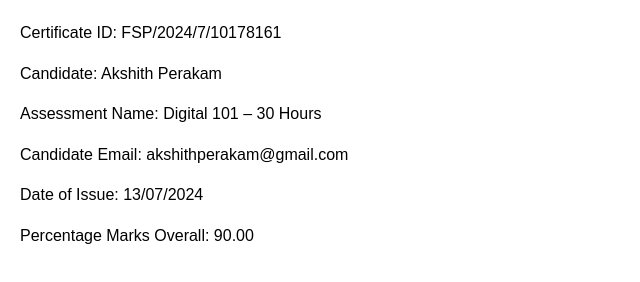
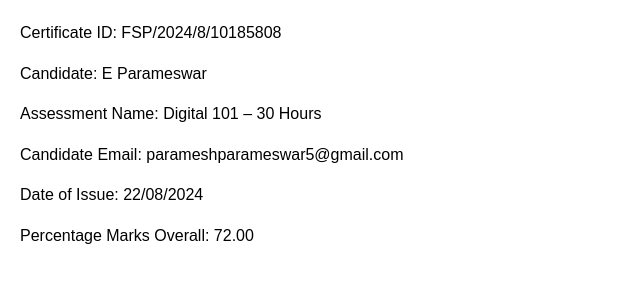
Before and after one commit to Paramesh3d/Parameswar, a plain HTML site: page index.html in a window 1280 px wide. Shown: the whole page, without its empty margins (0-640 px from the left). Drawn offline with Linux system fonts and the light colour scheme.

Commit message:
Update index.html

```diff
--- a/index.html
+++ b/index.html
@@ -26,12 +26,12 @@
 </head>
 <body>
 
-        <div class="certificate-item">Certificate ID: FSP/2024/7/10178161</div>
-        <div class="certificate-item">Candidate: Akshith Perakam</div>
+        <div class="certificate-item">Certificate ID: FSP/2024/8/10185808</div>
+        <div class="certificate-item">Candidate: E Parameswar</div>
         <div class="certificate-item">Assessment Name: Digital 101 – 30 Hours</div>
-        <div class="certificate-item">Candidate Email: akshithperakam@gmail.com</div>
-        <div class="certificate-item">Date of Issue: 13/07/2024</div>
-        <div class="certificate-item">Percentage Marks Overall: 90.00</div>
+        <div class="certificate-item">Candidate Email: parameshparameswar5@gmail.com</div>
+        <div class="certificate-item">Date of Issue: 22/08/2024</div>
+        <div class="certificate-item">Percentage Marks Overall: 72.00</div>
 
 </body>
 </html>
```
